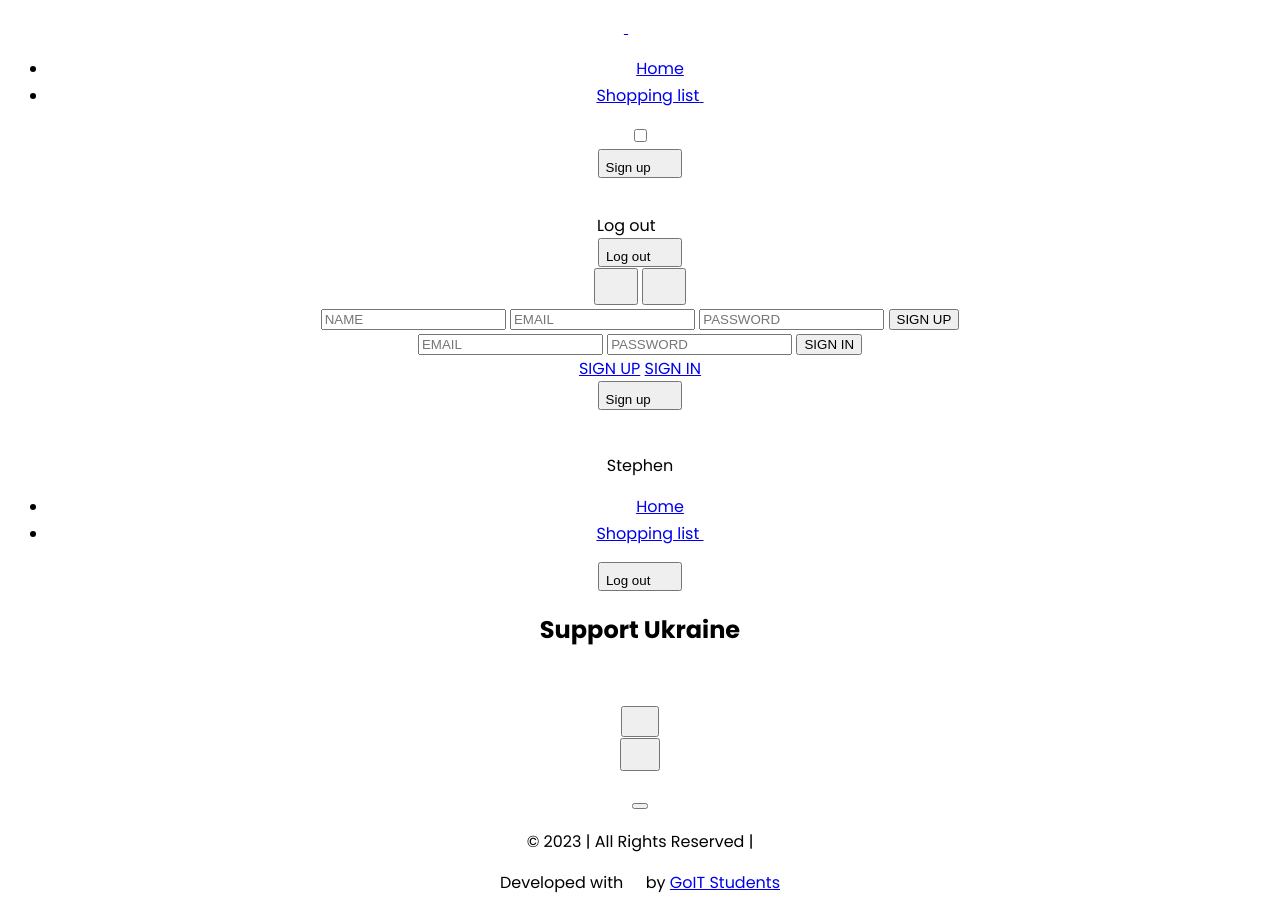
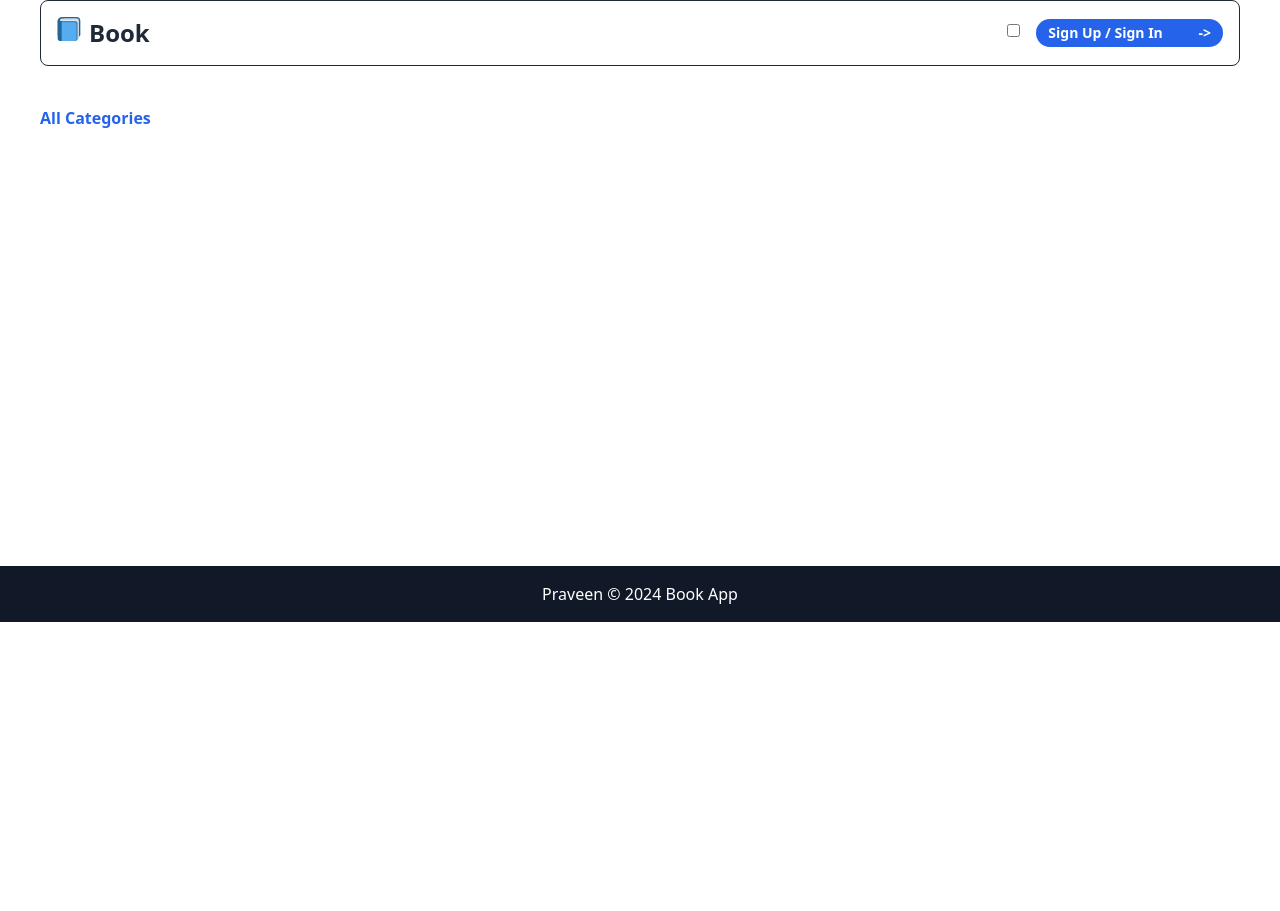
Before and after one commit to Jatin5487/book-app, a plain HTML site: page index.html in a window 1280 px wide. After the commit the page ends 800 px from the top, so only its background shows below. Drawn offline with nearby package versions, Linux system fonts and the light colour scheme.

Commit message:
Update index.html

```diff
--- a/index.html
+++ b/index.html
@@ -1,196 +1,107 @@
 <!DOCTYPE html>
  <html lang="en">
+
  <head>
-      <script type="module" src="/team-proj-js-book-app/shopping-list.269b9c2a.js"></script><script nomodule="" defer src="/team-proj-js-book-app/shopping-list.fbcd88ed.js"></script>
-      <meta charset="utf-8">
+     <meta charset="UTF-8">
      <meta name="viewport" content="width=device-width, initial-scale=1.0">
-      <link rel="apple-touch-icon" sizes="180x180" href="/team-proj-js-book-app/apple-touch-icon.80f5f654.png">
-      <link rel="icon" type="image/png" sizes="32x32" href="/team-proj-js-book-app/favicon-32x32.f9e86ac9.png">
-      <link rel="icon" type="image/png" sizes="16x16" href="/team-proj-js-book-app/favicon-16x16.55e7651c.png">
-      <link rel="manifest" href="/team-proj-js-book-app/favicon/site.webmanifest">
-      <link rel="mask-icon" href="/team-proj-js-book-app/safari-pinned-tab.645d5abe.svg" color="#5bbad5">
-      <meta name="msapplication-TileColor" content="#da532c">
-      <meta name="theme-color" content="#ffffff">
-      <title>Book-App</title>
-      <link rel="stylesheet" href="styles.css">
+     <title>Modern Book App</title>
+     <script src="https://cdn.tailwindcss.com"></script>
+     <link rel="stylesheet" href="style.css">
  </head>
-   <body>
-      <div class="wrapper--body">
-         <header class="container header">
-            <a href="/team-proj-js-book-app/index.html" rel="nofollow noopener noreferrer" class="logo">
-               <svg class="logo-svg" width="25" height="25">
-                  <use href="/team-proj-js-book-app/icons.178e53ac.svg#icon-logo-002"></use>
+
+ <body class="text-gray-800 transition-all duration-300">
+     <header class="border border-1 border-gray-800 rounded-lg p-4 mx-10 flex justify-between items-center">
+         <h1 class="text-2xl flex gap-2 font-semibold">
+             <span>
+                 <svg xmlns="http://www.w3.org/2000/svg" width="1em" height="1em" viewBox="0 0 36 36">
+                     <path fill="#269"
+                         d="M35 26a4 4 0 0 1-4 4H5a4 4 0 0 1-4-4V6.313C1 4.104 6.791 0 9 0h20.625C32.719 0 35 2.312 35 5.375z" />
+                     <path fill="#ccd6dd"
+                         d="M33 30a4 4 0 0 1-4 4H7a4 4 0 0 1-4-4V6c0-4.119-.021-4 5-4h21a4 4 0 0 1 4 4z" />
+                     <path fill="#e1e8ed" d="M31 31a3 3 0 0 1-3 3H4a3 3 0 0 1-3-3V7a3 3 0 0 1 3-3h24a3 3 0 0 1 3 3z" />
+                     <path fill="#3b88c3" d="M31 32a4 4 0 0 1-4 4H6a4 4 0 0 1-4-4V10a4 4 0 0 1 4-4h21a4 4 0 0 1 4 4z" />
+                     <path fill="#55acee"
+                         d="M29 32a4 4 0 0 1-4 4H6a4 4 0 0 1-4-4V12a4 4 0 0 1 4-4h19.335C27.544 8 29 9.456 29 11.665z" />
+                     <path fill="#269"
+                         d="M6 6C4.312 6 4.269 4.078 5 3.25C5.832 2.309 7.125 2 9.438 2H11V0H8.281C4.312 0 1 2.5 1 5.375V32a4 4 0 0 0 4 4h2V6z" />
                  </svg>
-               <svg class="logo-book" width="53" height="17">
-                  <use href="/team-proj-js-book-app/icons.178e53ac.svg#icon-Book"></use>
+             </span>
+             <span>Book</span>
+         </h1>
+
+         <div class="flex gap-4">
+             <div class="toggle-container">
+                 <input type="checkbox" id="toggle-switch" class="toggle-switch" aria-label="Toggle dark mode" />
+                 <label for="toggle-switch" class="toggle-label">
+                     <span class="absolute top-1 left-1">
+                         <svg xmlns="http://www.w3.org/2000/svg" width="1.3em" height="1.3em" viewBox="0 0 24 24">
+                             <!-- Sun icon SVG content -->
                          </svg>
-            </a>
-            <nav class="hidden navigation">
-               <ul class="navigation__list">
-                  <li class="navigation__item"> <a href="/team-proj-js-book-app/index.html" rel="nofollow noopener noreferrer" class="navigation__link"> <span>Home</span> </a> </li>
-                  <li class="navigation__item">
-                     <a href="/team-proj-js-book-app/shopping-list.html" rel="nofollow noopener noreferrer" class="navigation__link navigation__link--with-icon">
-                        <span>Shopping list</span>
-                        <svg class="navigation--btn__icon" width="20" height="20">
-                           <use href="/team-proj-js-book-app/icons.178e53ac.svg#icon-uil_cart"></use>
+                     </span>
+                     <span class="absolute top-1 right-1">
+                         <svg xmlns="http://www.w3.org/2000/svg" width="1.3em" height="1.3em" viewBox="0 0 24 24">
+                             <!-- Moon icon SVG content -->
                          </svg>
-                     </a>
-                  </li>
-               </ul>
-            </nav>
-            <div class="swithcer"> <input type="checkbox" id="dark-mode" class="input"> <label for="dark-mode" class="label"> <span class="circle"></span> </label> </div>
-            <div class="logged-in userbar">
-               <button class="sign-up-btn" type="button" data-modal-open="" aria-label="Sign up">
-                  <span class="sign-up-btn__text">Sign up</span>
-                  <svg class="sign-up-btn__icon" width="20" height="20">
-                     <use href="/team-proj-js-book-app/icons.178e53ac.svg#arrow-narrow-right-sign-up"></use>
-                  </svg>
-               </button>
-               <div class="hidden user-sign" aria-label="Log up">
-                  <div class="wrapper-user-sign">
-                     <svg class="user-signicon" width="19" height="19">
-                        <use href="/team-proj-js-book-app/icons.178e53ac.svg#icon-user"></use>
-                     </svg>
+                     </span>
+                     <span class="toggle-icon"></span>
+                 </label>
              </div>
-                  <span class="user-signtext">Log out</span>
-                  <svg class="user-sign__icon-down" width="23" height="26">
-                     <use href="/team-proj-js-book-app/icons.178e53ac.svg#icon-fi-ss-caret-down"></use>
-                  </svg>
-               </div>
-               <button class="log-out-btn" type="button" data-log-out="" aria-label="Log up">
-                  <span class="log-out-btn__text">Log out</span>
-                  <svg class="log-out-btn__icon" width="20" height="20">
-                     <use href="/team-proj-js-book-app/icons.178e53ac.svg#arrow-narrow-right"></use>
-                  </svg>
+             <button id="auth-toggle"
+                 class="bg-blue-600 hover:bg-yellow-500 hover:text-black text-sm text-white font-semibold space-x-8 px-3 py-1 rounded-full transition-all duration-300"
+                 aria-label="Sign Up / Login">
+                 <span>Sign Up / Sign In</span>
+                 <span>-></span>
              </button>
          </div>
-            <button class="burger-meny-btn" type="button" aria-label="Open mobile navigation-menu">
-               <svg class="burger-meny-btn__icon" width="28" height="28">
-                  <use href="/team-proj-js-book-app/icons.178e53ac.svg#icon-align-left"></use>
-               </svg>
+     </header>
+
+     <main class="p-10">
+         <div id="auth-modal"
+             class="fixed inset-0 bg-gray-900 bg-opacity-75 flex justify-center items-center z-50 hidden transform transition-transform modal-enter">
+             <div class="bg-white rounded-lg p-8 shadow-lg w-96">
+                 <button id="close-modal"
+                     class="closeButton text-red-500 hover:text-red-700 font-bold text-xl ml-[98%] hover:shadow-lg border p-1 rounded">
+                     <a href="/index.html">X</a>
                  </button>
-            <button class="burger-meny-btn-close mobile-btn-close" type="button" aria-label="Close mobile navigation-menu">
-               <svg class="burger-meny-btn-close__icon" width="28" height="28">
-                  <use href="/team-proj-js-book-app/icons.178e53ac.svg#icon-x-close"></use>
-               </svg>
-            </button>
-         </header>
-         <div class="backdrop-form" data-modal-show="">
-            <div class="ellipse"></div>
-            <div class="modal-content">
-               <div class="close-container--sign" data-modal-close="">
-                  <div class="leftright--sign"></div>
-                  <div class="rightleft--sign"></div>
-               </div>
-               <div class="forms-container">
-                  <div class="regisraion-wrapper slide-in-elliptic-right-fwd">
-                     <form class="registration-form"> <input class="registration-form__input" type="text" placeholder="NAME"> <input class="registration-form__input" type="email" placeholder="EMAIL"> <input class="registration-form__input" type="password" placeholder="PASSWORD"> <button class="btn-lib registration-form__btn" type="submit"> SIGN UP </button> </form>
-                  </div>
-                  <div class="hidden login-form-wrapper slide-in-elliptic-left-fwd">
-                     <form class="login-form"> <input class="login-form__input" type="email" placeholder="EMAIL" data-login-email=""> <input class="login-form__input" type="password" placeholder="PASSWORD" data-login-pass=""> <button class="btn-lib login-form__btn" type="submit">SIGN IN</button> </form>
+                 <h3 id="auth-title" class="text-2xl mb-4 text-blue-600 font-bold text-center">Sign Up</h3>
+                 <form id="auth-form">
+                     <input type="text" id="username" placeholder="Username" class="w-full p-2 mb-4 border rounded"
+                         required aria-label="Username">
+                     <input type="email" id="email" placeholder="Email" class="w-full p-2 mb-4 border rounded" required
+                         aria-label="Email">
+                     <input type="password" id="password" placeholder="Password" class="w-full p-2 mb-4 border rounded"
+                         required aria-label="Password">
+                     <input type="password" id="confirm-password" placeholder="Confirm Password"
+                         class="w-full p-2 mb-4 border rounded" required aria-label="Confirm Password">
+                     <button type="submit"
+                         class="w-full bg-blue-600 hover:bg-blue-700 text-white py-2 px-4 rounded transition-all duration-300">Submit</button>
+                 </form>
+
+                 <div class="mt-4 flex gap-2 justify-center">
+                     <p>Already have an account?</p>
+                     <button id="toggle-auth" class="text-md font-semibold mb-4 underline text-blue-600">Sign In</button>
                  </div>
              </div>
-               <div class="links-container"> <a id="registration-link" class="active registration-link" href="#">SIGN UP</a> <a id="login-link" class="login-link" href="#">SIGN IN</a> </div>
+         </div>
+
+         <div class="flex gap-6">
+             <div class="w-[30vw] category-list flex h-[50vh] flex-col gap-5 mb-5 overflow-y-auto" id="category-list">
+                 <button
+                     class="filter-btn text-blue-600 transition-all text-start duration-300 hover:text-blue-800 font-semibold active-category"
+                     data-category="All">All Categories</button>
+                 <!-- Categories will be dynamically inserted here -->
+             </div>
+             <div id="book-list" class="w-[70vw] grid grid-cols-2 md:grid-cols-3 lg:grid-cols-3 gap-6">
+                 <!-- Books will be dynamically inserted here -->
              </div>
          </div>
-         <div class="menu-modal-wrapper">
-            <div class="menu-modal">
-               <button class="signup-btn-mobile" type="button" data-modal-open="" aria-label="To sign up ">
-                  <span class="signup-btn__text">Sign up</span>
-                  <svg class="signup-btn__icon" width="20" height="20">
-                     <use href="/team-proj-js-book-app/icons.178e53ac.svg#arrow-narrow-right-mobile-menu"></use>
-                  </svg>
-               </button>
-               <div class="user__container">
-                  <div class="user__wrapper">
-                     <svg class="user__icon" width="19" height="19">
-                        <use href="/team-proj-js-book-app/icons.178e53ac.svg#ri-user"></use>
-                     </svg>
-                  </div>
-                  <p class="user__name">Stephen</p>
-               </div>
-               <nav class="mobile__thumb">
-                  <ul class="mobile__list-links">
-                     <li class="mobile__home-item"> <a class="mobile__home" href="/team-proj-js-book-app/index.html">Home</a> </li>
-                     <li class="mobile__home-item">
-                        <a class="mobile__shoplist" href="/team-proj-js-book-app/shopping-list.html">
-                           Shopping list
-                           <svg class="shoplist__icon" width="20" height="20">
-                              <use href="/team-proj-js-book-app/icons.178e53ac.svg#icon-uil_cart"></use>
-                           </svg>
-                        </a>
-                     </li>
-                  </ul>
-               </nav>
-               <button class="mobile__logout" type="submit">
-                  Log out
-                  <svg class="logout__icon" width="20" height="20">
-                     <use href="/team-proj-js-book-app/icons.178e53ac.svg#arrow-narrow-right"></use>
-                  </svg>
-               </button>
-            </div>
-         </div>
-         <main class="main--wrapper">
-            <section>
-               <div class="container home-container">
-                  <aside class="sidenav">
-                     <ul class="sidebar__categories"></ul>
-                     <div class="support__container">
-                        <div class="wrapper">
-                           <h2 class="support__title">Support Ukraine</h2>
-                           <svg class="support__icon" width="20" height="32">
-                              <use href="/team-proj-js-book-app/icons.178e53ac.svg#icon-arms-icon"></use>
-                           </svg>
-                        </div>
-                        <div class="swiper-container">
-                           <div class="logoContainer"></div>
-                        </div>
-                        <button class="swiper-button-next" type="button" aria-label="Scroll to show more founds">
-                           <svg class="swiper-button-next__icon" width="22" height="22">
-                              <use href="/team-proj-js-book-app/icons.178e53ac.svg#icon-arrow-down-icon"></use>
-                           </svg>
-                        </button>
-                     </div>
-                  </aside>
-                  <div class="main">
-                     <div class="container_active home__main-container"> </div>
-                     <div class="home-typeBook"></div>
-                  </div>
-               </div>
-            </section>
      </main>
-         <div class="backdrop backdrop--is-hidden">
-            <div class="modal-pop">
-               <button class="modal-pop__button--close" data-modal-pop-close="">
-                  <svg class="modal-pop__icon-close" width="24" height="24" aria-label="Modal close">
-                     <use href="/team-proj-js-book-app/icons.178e53ac.svg#icon-x-close"></use>
-                  </svg>
-               </button>
-               <div class="modal-pop__container" data-modal=""></div>
-               <p class="modal-info__description"></p>
-               <p class="description-non"></p>
-            </div>
-         </div>
-         <button type="button" class="btn-up btn-up_hide"></button>
-         <footer class="footer">
-            <div class="container">
-               <div class="footer__wrapper">
-                  <p class="footer__text footer__text--left"> &#169; 2023 | All Rights Reserved | </p>
-                  <p class="footer__text footer__text--rigth">
-                     Developed with
-                     <svg width="14" height="13" class="footer__icon heartbeat">
-                        <use href="/team-proj-js-book-app/icons.178e53ac.svg#icon-heart"></use>
-                     </svg>
-                     by <a href="#" class="footer__link students--link" data-footer-open="">GoIT Students</a>
-                  </p>
-               </div>
-            </div>
+
+     <footer class="bg-gray-900 text-white text-center p-4">
+         <p>Praveen &copy; 2024 Book App</p>
      </footer>
-         <div id="modalFooter" class="backdrop footer__backdrop is-hidden js-backdrop" data-modal-footer="" style="display:none">
-            <div class="footer-modal"> </div>
-         </div>
-      </div>
-      <script type="module" src="/team-proj-js-book-app/index.9892b547.js"></script>
-      <script src="script.js" nomodule="" defer></script>
+
+     <script src="Text.js"></script>
  </body>
+
  </html>
```
Lines whose indentation alone changed are shown as unchanged.
